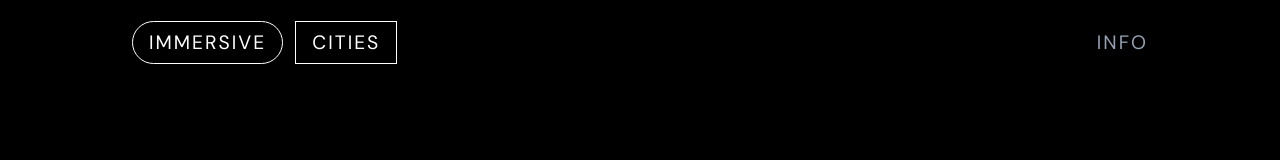
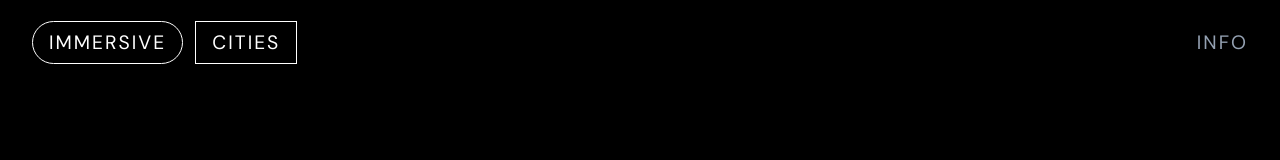
Before and after one commit to mozzillation/immersive-cities, a Next.js app: page /info in a window 1280 px wide. Shown: the top 160 px of the page. Built offline with nearby package versions, Linux system fonts and the light colour scheme; a web font is replaced by a local one.

Commit message:
footer header fix

```diff
--- a/components/footer/Footer.module.sass
+++ b/components/footer/Footer.module.sass
@@ -11,6 +11,9 @@
   top: 100%
   z-index: 999
 
+.Wrapper
+  max-width: 100%
+
 .Switcher
   a
     border-bottom: 1px solid $dark-grey
--- a/components/header/Header.module.sass
+++ b/components/header/Header.module.sass
@@ -19,6 +19,7 @@
     display: flex
     flex-direction: row
     justify-content: space-between
+    max-width: 100%
 
 .Logo
   cursor: pointer
```
